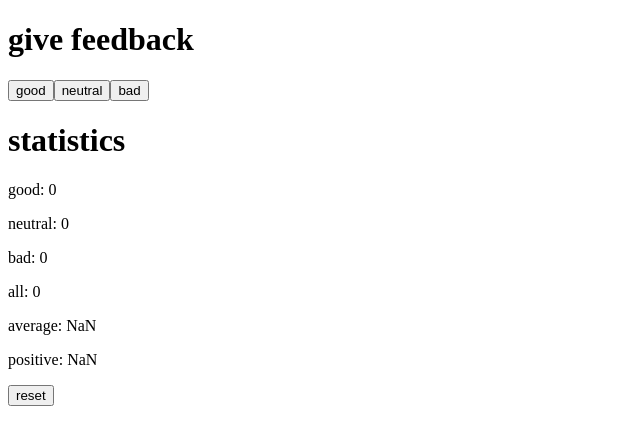
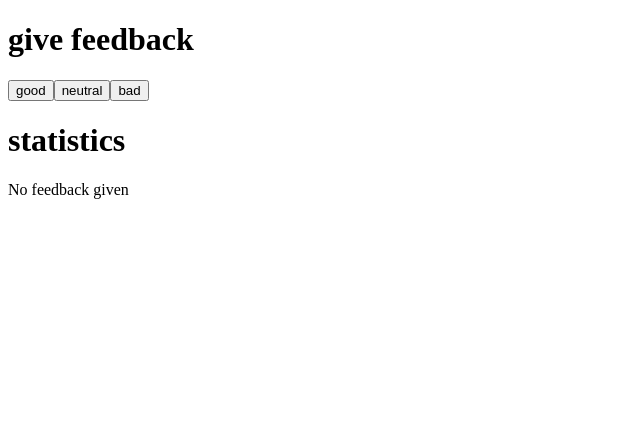
Before and after one commit to diazale16/webdev-helsinki-course, a React (Vite) app in the folder part1/: page / in a window 1280 px wide. Shown: the top 444 px of the page, without its empty margins (0-640 px from the left). Built offline with nearby package versions, Linux system fonts and the light colour scheme.

Commit message:
done exercises 1.8 and 1.9 in part 1d

```diff
--- a/part1/src/App.jsx
+++ b/part1/src/App.jsx
@@ -4,7 +4,32 @@ const Header = ({ title }) => <h1>{title}</h1>
 
 const Display = ({ text, counter }) => <p>{text}: {counter}</p>
 
+const Percent = ({ text, counter }) => <p>{text}: {counter} %</p>
+
 const Button = ({ text, handlerClick}) => <button onClick={handlerClick}>{text}</button>
+
+const Statistics = ({ data, handlers }) => {
+  if (data.allOpinions === 0) {
+    return (
+      <div>No feedback given</div>
+    )
+  }
+
+  const averageScore = (data.good - data.bad)/(data.good + data.neutral + data.bad)
+  const positivePercent = (data.good / data.allOpinions * 100)
+
+  return (
+    <div>
+      <Display text={"good"} counter={data.good} ></Display>
+      <Display text={"neutral"} counter={data.neutral} ></Display>
+      <Display text={"bad"} counter={data.bad} ></Display>
+      <Display text={"all"} counter={data.allOpinions} ></Display>
+      <Display text={"average"} counter={averageScore} ></Display>
+      <Percent text={"positive"} counter={positivePercent} ></Percent>
+      <Button text={"reset"} handlerClick={handlers.handlerReset} ></Button>
+    </div>
+  )
+}
 
 // const History = ({ allClicks }) => {
 //   if (allClicks.length === 0) {
@@ -48,23 +73,25 @@ const App = () => {
     setAll(0)
   }
 
-  const averageScore = (good - bad)/(good + neutral + bad)
-  const positivePercent = (good / allOpinions * 100)
+  const dataCompiled = {
+    allOpinions: allOpinions,
+    good: good,
+    neutral: neutral,
+    bad: bad
+  }
+
+  const handlersCompiled = {
+    handlerReset: handlerReset
+  }
 
   return (
     <div>
-      <Header title={"give feedback"}></Header>
-      <Button text={"good"} handlerClick={handlerGoodFeedback}></Button>
-      <Button text={"neutral"} handlerClick={handlerNeutralFeedback}></Button>
-      <Button text={"bad"} handlerClick={handlerBadFeedback}></Button>
-      <Header title={"statistics"}></Header>
-      <Display text={"good"} counter={good}></Display>
-      <Display text={"neutral"} counter={neutral}></Display>
-      <Display text={"bad"} counter={bad}></Display>
-      <Display text={"all"} counter={allOpinions}></Display>
-      <Display text={"average"} counter={averageScore}></Display>
-      <Display text={"positive"} counter={positivePercent}></Display>
-      <Button text={"reset"} handlerClick={handlerReset}></Button>
+      <Header title={"give feedback"} ></Header>
+      <Button text={"good"} handlerClick={handlerGoodFeedback} ></Button>
+      <Button text={"neutral"} handlerClick={handlerNeutralFeedback} ></Button>
+      <Button text={"bad"} handlerClick={handlerBadFeedback} ></Button>
+      <Header title={"statistics"} ></Header>
+      <Statistics data={dataCompiled} handlers={handlersCompiled}></Statistics>
     </div>
   )
 }
```
